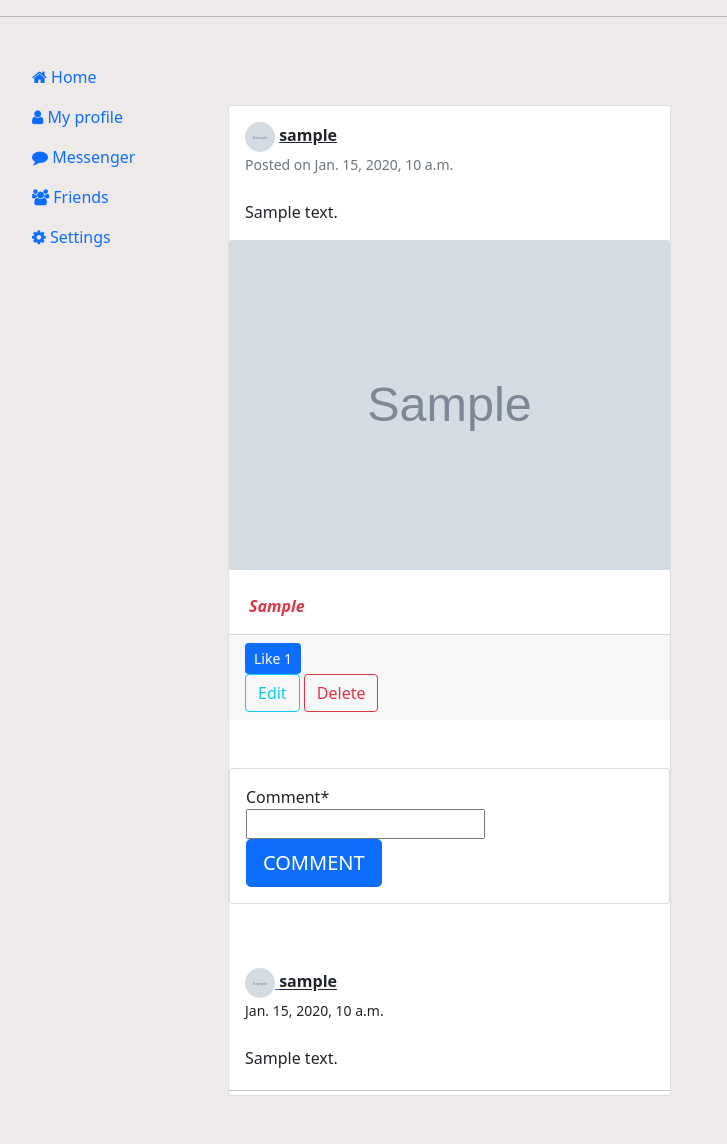
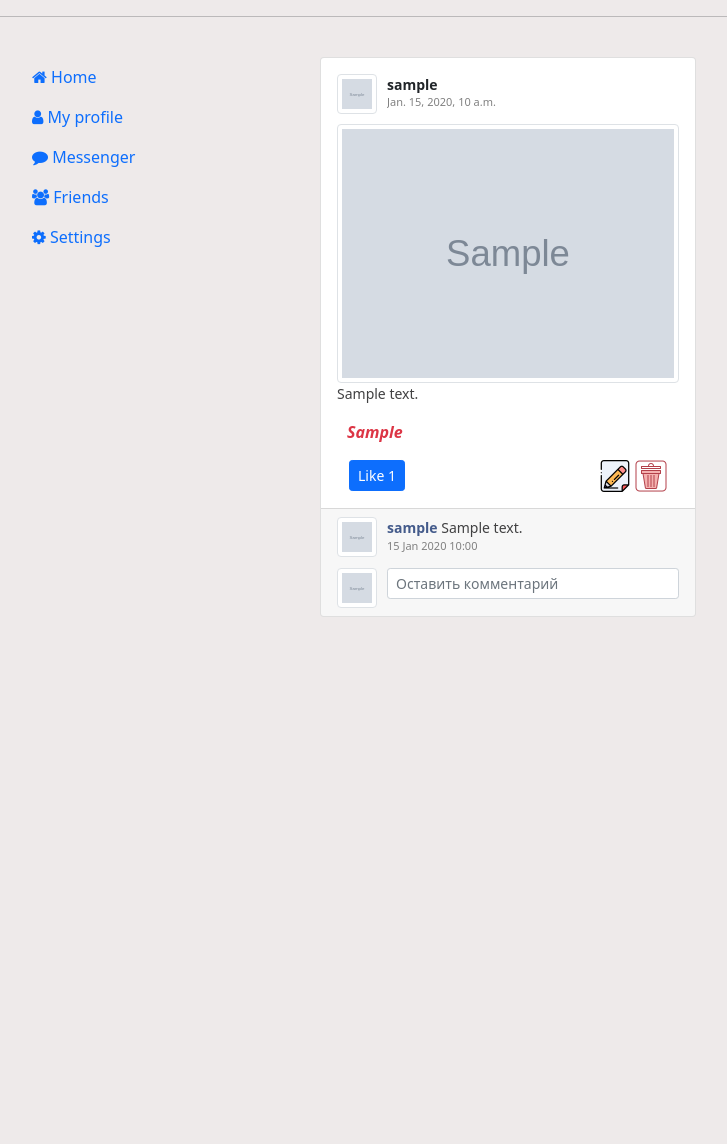
Before and after one commit to Maksatai/Social_network, a Django app: page /post/1/ in a window 1280 px wide. Shown: the part 72-1216 px from the top of the page, without its empty margins (26-753 px from the left). After the commit the page ends 689 px from the top, so only its background shows below. Run offline with Django 3.2, Linux system fonts and the light colour scheme; a user stored in the database is signed in; tables that the repository leaves empty hold one stand-in row (values such as "Sample post"); grey boxes marked "Sample" are stand-in pictures; some libraries are stand-ins or nearby versions.

Commit message:
changed the appearance of forms and added adding comments with ajax

```diff
--- a/main/forms.py
+++ b/main/forms.py
@@ -1,20 +1,15 @@
 from django import forms
 from .models import Post, Comment
 
+class NewPostForm(forms.ModelForm):
 
-class PostForm(forms.ModelForm):
-    class Meta:
-        model = Post
-        photo = forms.ImageField(required=False)
-        fields = [ 'text', 'photo', 'created_at']
-
-class NewPostForm(forms.ModelForm):
 	class Meta:
 		model = Post
 		fields = ['text', 'photo', 'tags']
 
 
 class NewCommentForm(forms.ModelForm):
+
 	class Meta:
 		model = Comment
 		fields = ['comment']
--- a/main/templates/comment.html
+++ b/main/templates/comment.html
@@ -1,7 +1,7 @@
 {% load static %}
 <div class="comment">
     <div class="post-title">
-        {% if comment.user.profile.avatar.name %}
+        {% if comment.username.profile.avatar.name %}
             <img src="{{ comment.username.profile.avatar.url }}" class="post-author-img img-thumbnail">
         {% else %}
             <img src="{% static 'media/1.png' %}" class="post-author-img img-thumbnail">
--- a/main/templates/home.html
+++ b/main/templates/home.html
@@ -12,6 +12,7 @@
     <script src="https://cdn.jsdelivr.net/npm/bootstrap@5.0.2/dist/js/bootstrap.min.js" integrity="sha384-cVKIPhGWiC2Al4u+LWgxfKTRIcfu0JTxR+EQDz/bgldoEyl4H0zUF0QKbrJ0EcQF" crossorigin="anonymous"></script>
     <link rel="stylesheet" href="https://cdnjs.cloudflare.com/ajax/libs/font-awesome/4.7.0/css/font-awesome.min.css">
     <link rel="stylesheet" href="{% static 'css/styles.css' %}">
+    <script src="https://cdnjs.cloudflare.com/ajax/libs/jquery/3.2.1/jquery.min.js"></script>
     <script src="{% static 'js/scripts.js' %}"></script>
 
 </head>
--- a/main/templates/post_detail.html
+++ b/main/templates/post_detail.html
@@ -1,74 +1,88 @@
 {% extends "home.html" %} {% load static %} {% load crispy_forms_tags %}
-{% block searchform %}
-<form class="form-inline my-2 my-lg-0 ml-5" action="{% url 'search_posts' %}" method="get">
-  <input name="p" type="text" placeholder="Search posts by tags.." />
-  <button class="btn btn-success my-2 my-sm-0 ml-4" type="submit">
-    Search
-  </button>
-</form>
-{% endblock searchform %} {% block content %}
-<div class="container" style="width: 700px;">
-  <div class="row">
-    <div class="col-md-8">
-      <div class="card card-signin my-5">
-        <div class="card-body">
-          <a href="{{ post.user.profile.get_absolute_url }}"><img src="{{ post.user.profile.avatar.url }}"
-              class="rounded-circle" width="30" height="30" alt="" /></a>
-          <a class="text-dark" href="{{ post.user.profile.get_absolute_url }}"><b>{{ post.user }}</b></a>
-          <br /><small class="text-muted">Posted on {{ post.created_at }}</small>
-          <br /><br />
-          <p class="card-text text-dark">{{ post.text }}</p>
+{% block content %}
+<div class="container" style="display: inline-flex;flex-direction:row;margin-left: 80px;">
+<section>
+<div class="container" style="width: 400px;">
+<div class="card">
+    <div class="card-body post">
+        <div class="post-title">
+            {% if post.user.profile.avatar.name %}
+                <img src="{{ post.user.profile.avatar.url }}" class="post-author-img img-thumbnail">
+            {% else %}
+                <img src="{% static 'media/1.png' %}" class="post-author-img img-thumbnail">
+            {% endif %}
+            <div class="post-author">
+                {{ post.user }}
+            </div>
+            <div class="post-datetime">
+              {{ post.created_at }}
+            </div>
         </div>
-        {% if post.photo %}
-        <a href="{{ post.photo.url }}"><img class="card-img-top" src="{{ post.photo.url }}" alt="" /></a>
+        {% if post.photo.name %}
+            <img src="{{ post.photo.url }}" class="img-thumbnail"><br>
         {% endif %}
-        {% if post.tags %}
-        <br />
+        <div class="post-text">
+            {{ post.text|default_if_none:""|linebreaks|urlize }}
+        </div>
         <p class="text-danger ml-3">
-          <b style="margin-left: 20px;"><i>{{ post.tags }}</i></b>
+            <b style="margin-left: 10px;"><i>{{ post.tags }}</i></b>
+            <div class="container" style="display: flex;justify-content:space-between;">
+            <form action="{% url 'post-like' post.pk %}" method="POST">
+                {% csrf_token %}
+                <button type="submit" name="post_id" value="{{ post.id }}" class="btn btn-primary btn-sm">Like {{ post.likes.count }}</button>
+            </form>
+            <div>
+            {% if post.user == user %}
+            <a href="{% url 'post-edit' post.id %}"><img src="{% static 'media/edit.png' %}"></a>
+            <a href="{% url 'post-delete' post.id %}"><img src="{% static 'media/delete.png' %}"></a>
+            {% endif %}
+          </div>
+          </div>
         </p>
-        {% endif %}
-        <div class="card-footer">
+    </div>
+    <div class="card-footer">
 
-          <form action="{% url 'post-like' post.pk %}" method="POST">
-            {% csrf_token %}
-            <button type="submit" name="post_id" value="{{ post.id }}" class="btn btn-primary btn-sm">Like {{ post.likes.count }}</button>
-          </form>
-
-          {% if post.user == user %}
-          <a class="btn btn-outline-info mr-3" href="{% url 'post-edit' post.id %}">Edit</a>
-          <a class="btn btn-outline-danger" href="{% url 'post-delete' post.id %}">Delete</a>
-          {% endif %}
-        </div>
-        <div class="card card-signin my-5">
-          <div class="card-body">
-            <form class="form-signin" method="POST" id="post-form">
-              {% csrf_token %}
-              <fieldset class="form-group">
-                {{ form|crispy }}
-              </fieldset>
-              <div class="form-group">
-                <button class="btn btn-lg btn-primary btn-block text-uppercase" type="submit">
-                  Comment</button><br />
-              </div>
-            </form>
-          </div>
-        </div>
         {% if post.details.all %}
         {% for detail in post.details.all %}
-        <div class="card-body">
-          <a href="{{ detail.username.profile.get_absolute_url }}">
-            <img src="{{ detail.username.profile.avatar.url }}" class="rounded-circle" width="30" height="30" alt="" />
-          </a>
-          <a class="text-dark" href="{{ detail.username.profile.get_absolute_url }}"><b>{{ detail.username }}</b></a>
-          <br /><small>{{ detail.comment_date }}</small><br /><br />
-          <p class="card-text text-dark">{{ detail.comment }}</p>
+        <div class="comment">
+          <div class="post-title">
+              {% if detail.username.profile.avatar.name %}
+                  <img src="{{ detail.username.profile.avatar.url }}" class="post-author-img img-thumbnail">
+              {% else %}
+                  <img src="{% static 'media/1.png' %}" class="post-author-img img-thumbnail">
+              {% endif %}
+              <div class="comment-body">
+                  <span class="comment-author">{{ detail.username }}</span> {{ detail.comment|default_if_none:""|urlize }}
+                  <div class="post-datetime">
+                      {{ detail.comment_date|date:"d M Y H:i" }}
+                  </div>
+              </div>
+          </div>
+      </div>
+      {% endfor %}
+      {% endif %}
+
+      <div id="comments-list-post-{{ post.id }}">
+        {% for comment in post.comments.all %}
+            {% place_comment comment %}
+        {% endfor %}
+      </div>
+
+        <div class="comment-form">
+            {% if post.user.profile.avatar.name %}
+                <img src="{{ post.user.profile.avatar.url }}" class="post-author-img img-thumbnail">
+            {% else %}
+                <img src="{% static 'media/1.png' %}" class="post-author-img img-thumbnail">
+            {% endif %}
+            <div style="display: flex; margin-top: 4px;">
+                <input class="form-control form-control-sm comment-input"
+                        placeholder="Оставить комментарий"  data-post-id="{{ post.id }}">
+            </div>
         </div>
-        <hr class="my-1" />
-        {% endfor %}
-        {% else %}
-        <p style="margin-left: 15px;">No comments to show!</p>
-        {% endif %}
-      </div>
     </div>
-    {% endblock content %}
+</div>
+
+</div>
+</section>
+</div>
+{% endblock content %}
--- a/main/urls.py
+++ b/main/urls.py
@@ -2,7 +2,7 @@ from django.conf import settings
 from django.conf.urls.static import static
 from django.urls import path
 from . import views
-from .views import HomeView, PostListView, LikeView, PostUpdateView, search, UserPostListView, PostCommentView
+from .views import PostListView, LikeView, PostUpdateView, search, UserPostListView, PostCommentView
 
 urlpatterns = [
     path('', PostListView.as_view(), name="homepage"),
--- a/main/views.py
+++ b/main/views.py
@@ -10,32 +10,6 @@ from .models import Post, Comment
 from .forms import NewPostForm, NewCommentForm
 import json
 from django.utils import timezone
-
-
-class HomeView(TemplateView):
-	template_name = 'home.html'
-
-@login_required
-def post(request):
-	post_objects = Post.objects.all()
-	user = request.user
-	User = get_user_model()
-	if request.method == "POST":
-		form = NewPostForm(request.POST or None, request.FILES or None)
-	if form.is_valid():
-		data = form.save(commit=False)
-		data.user = user
-		data.save()
-		messages.success(request, f'Posted Successfully')
-		return redirect('homepage')
-	else:
-		form = NewPostForm()
-	print(form)
-	context = {
-		'post': post_objects,
-		'form':form
-	}
-	return render(request, 'post.html', context)
 
 
 def search(request):
@@ -124,7 +98,7 @@ def post_delete(request, pk):
 
 class PostUpdateView(LoginRequiredMixin, UserPassesTestMixin, UpdateView):
 	model = Post
-	fields = ['text', 'tags']
+	fields = ['text', 'photo', 'tags']
 	template_name = 'creating.html'
 
 	def form_valid(self, form):
```
Also changed, not shown: main/templates/creating.html (added, +27 -0 lines), main/templates/post.html (+8 -35 lines), main/static/media/delete.png (added), main/static/media/edit.png (added), media/media/images/Dozhd_VJJYNm9.jpg (added), media/media/images/Screenshot_from_2021-09-28_13-30-27_Gsu33TU.png (added).
